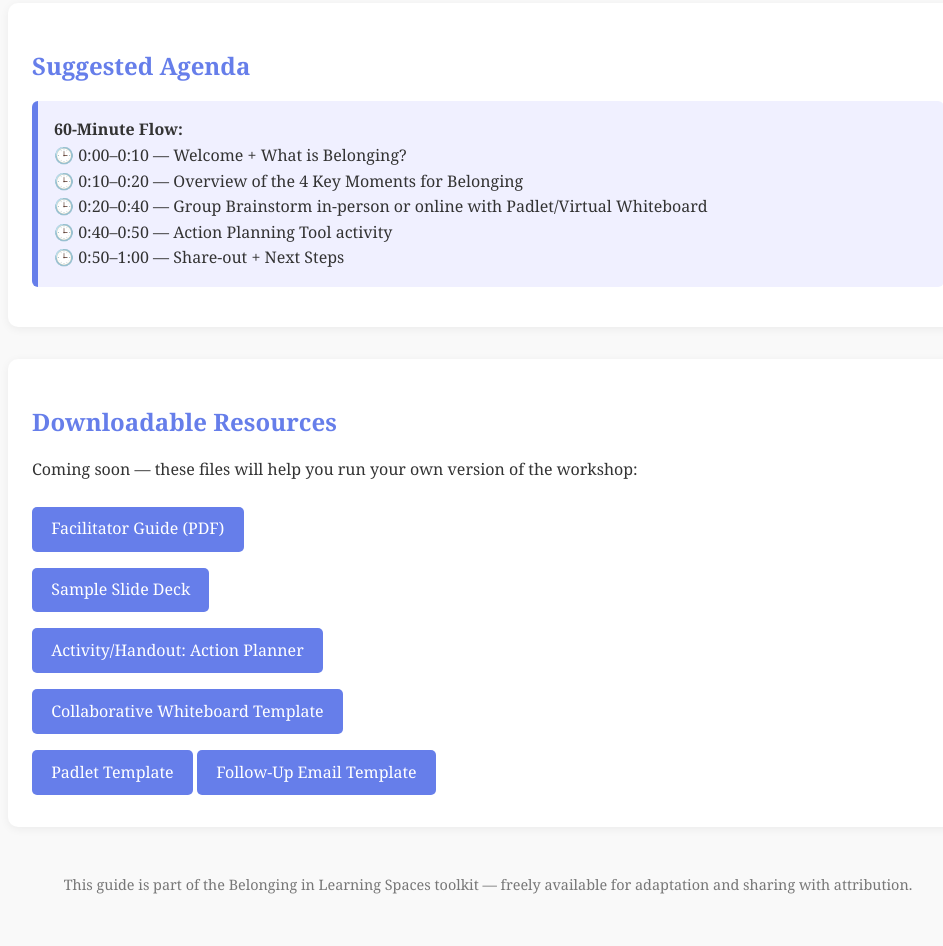
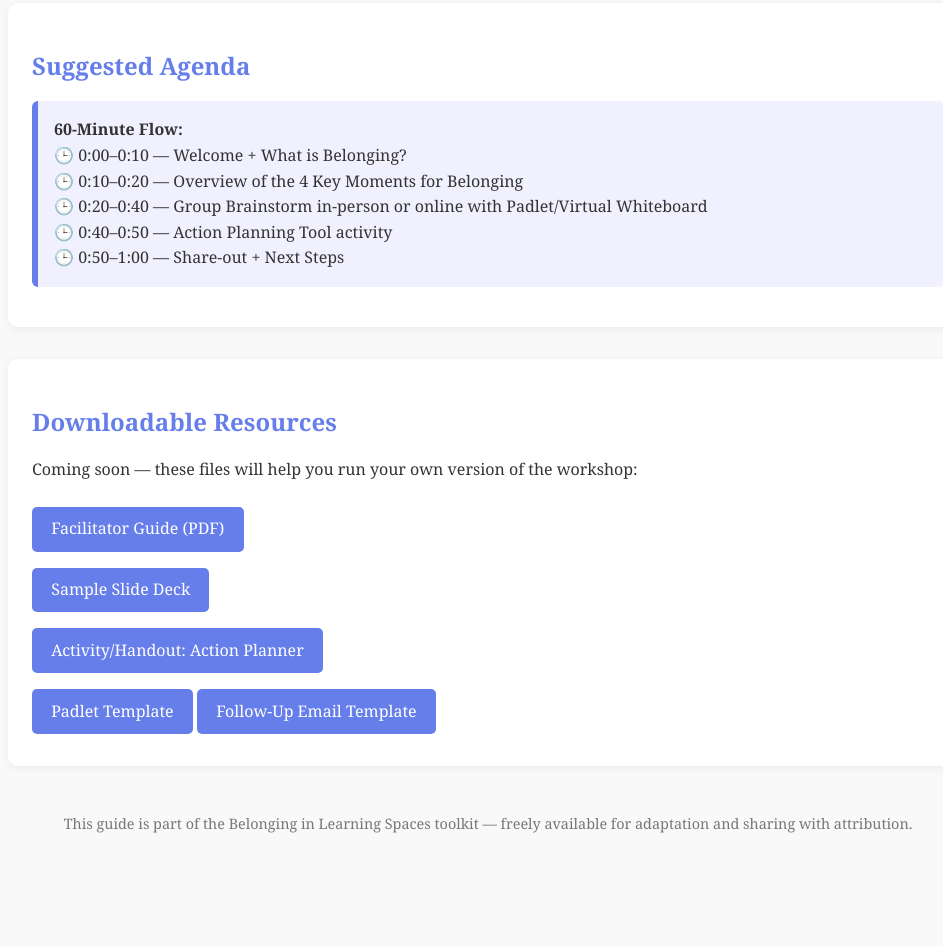
Before and after one commit to kat-wehr/design-for-belonging, a plain HTML site: page workshop.html in a window 1280 px wide. Shown: the part 775-1721 px from the top of the page, without its empty margins (152-1095 px from the left). After the commit the page ends 1689 px from the top, so only its background shows below. Drawn offline with Linux system fonts and the light colour scheme.

Commit message:
Update workshop.html

```diff
--- a/workshop.html
+++ b/workshop.html
@@ -127,7 +127,7 @@
       <a href="#" download>Facilitator Guide (PDF)</a><br/>
       <a href="https://docs.google.com/presentation/d/1ghRzhikIAMng5KG3n0rmbxX4z6oakYVXcnRTTP_2gwo/copy?usp=sharing" download>Sample Slide Deck</a><br/>
       <a href="action-planner.html">Activity/Handout: Action Planner</a><br/>
-      <a href="#" target="_blank">Collaborative Whiteboard Template</a><br/>
+     <!-- <a href="#" target="_blank">Collaborative Whiteboard Template</a><br/> -->
       <a href="https://padlet.com/katrinamwehr/elevating-belonging-template-xrfgn5sp1ayy1kos"> Padlet Template</a>
       <a href="#" download>Follow-Up Email Template</a>
     </div>
```
